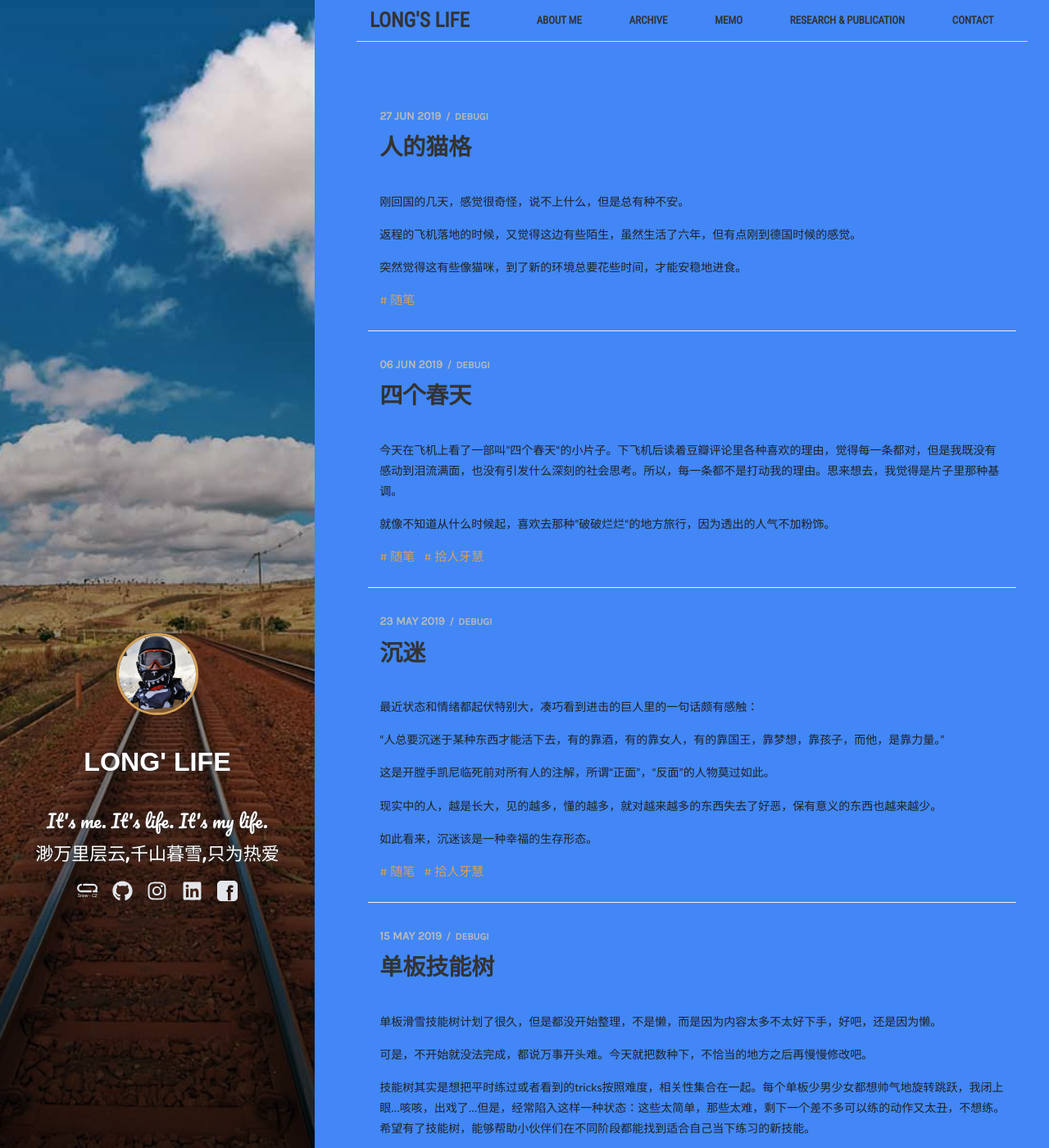
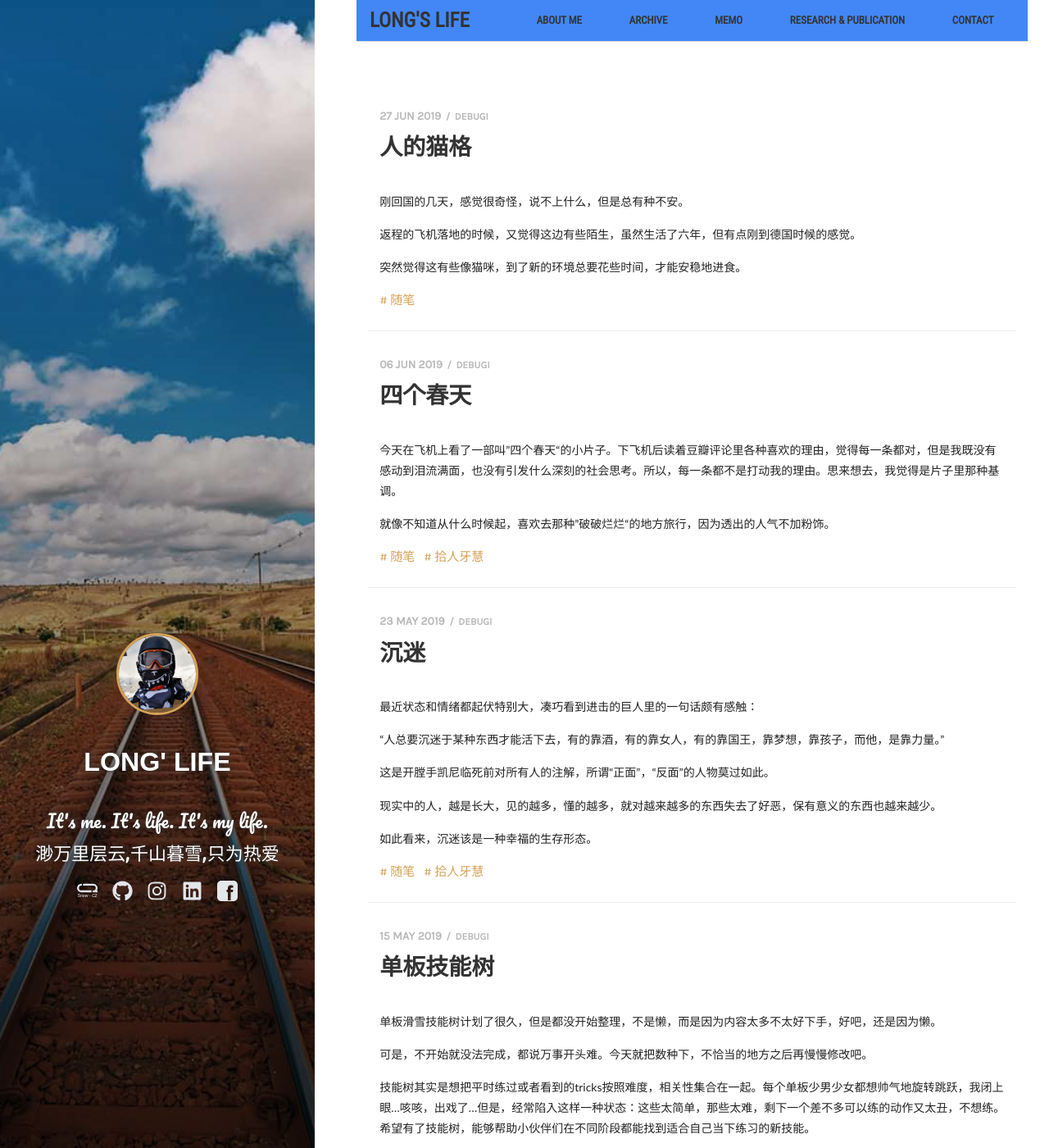
Before and after one commit to runningUnicorn/runningUnicorn.github.io, a Jekyll site: the page built from index.html, in a window 1280 px wide and 1400 px high. Shown: the whole window at 82% size. Built offline with Jekyll 4.4.1, drawn with Linux system fonts in a browser that asks for light colours; some web fonts are replaced.

Commit message:
css_change

```diff
--- a/assets/_sass/_base.scss
+++ b/assets/_sass/_base.scss
@@ -20,7 +20,7 @@ body {
   font: normal 14px/1.8 "Lato","PingFang SC","Microsoft YaHei",sans-serif;
   width: 100%;
   height: 100%;
-  background-color: $background-color;
+  background-color: #ffffff;
   color: #000000;
   font-weight: 400;
   -webkit-font-smoothing: antialiased;
```
